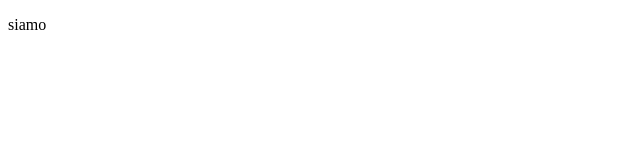
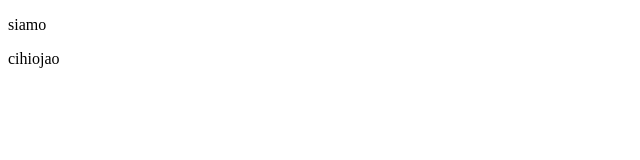
Before and after one commit to Giuseppesito/U1-W1-D2, a plain HTML site: page Index.html in a window 1280 px wide. Shown: the full height of the page, 0-640 px from the left. Drawn offline with Linux system fonts and the light colour scheme.

Commit message:
initial commit

```diff
--- a/Index.html
+++ b/Index.html
@@ -9,3 +9,4 @@
   <body></body>
 </html>
 <p>siamo</p>
+<p>cihiojao</p>
```
